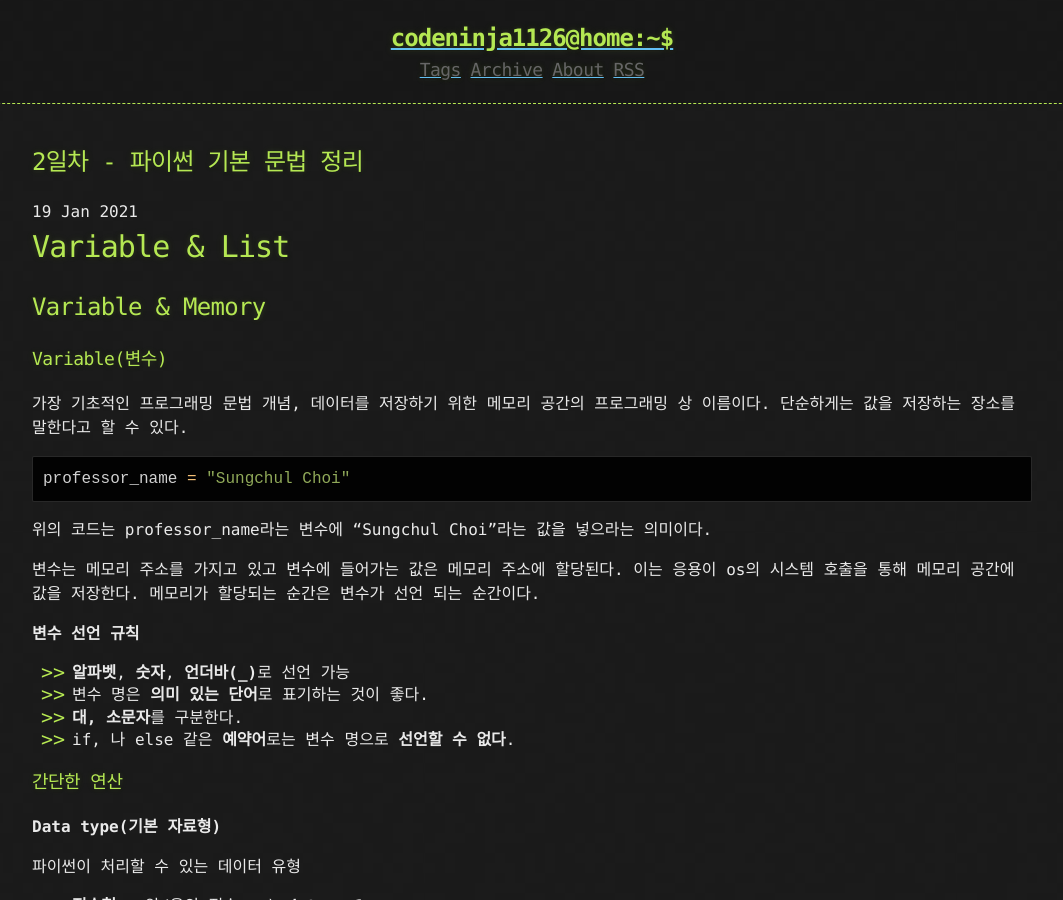
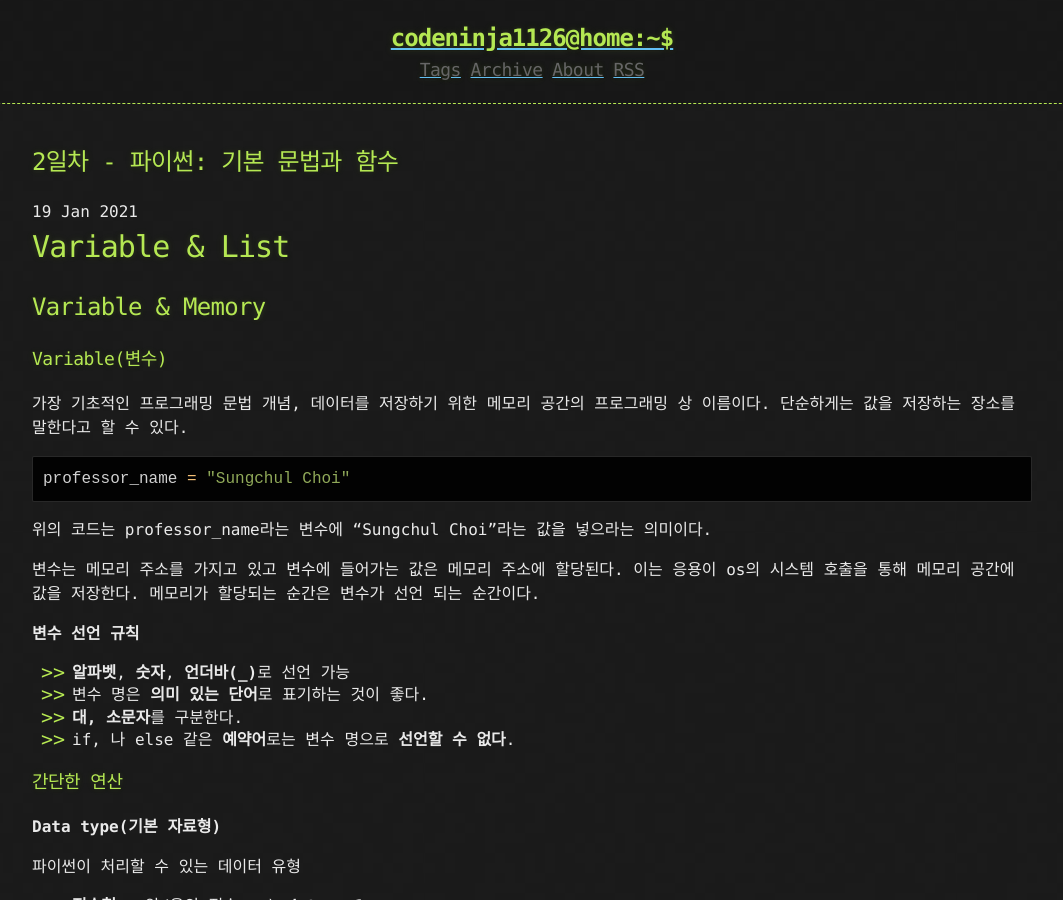
Before and after one commit to CodeNinja1126/CodeNinja1126.github.io, a Jekyll site: the page built from _posts/2021-01-19-016.md, in a window 1280 px wide and 900 px high. Shown: the whole window, without its empty margins (108-1171 px from the left). Built offline with Jekyll 4.4.1, drawn with Linux system fonts in a browser that asks for light colours.

Commit message:
Update 2021-01-19-016.md

```diff
--- a/_posts/2021-01-19-016.md
+++ b/_posts/2021-01-19-016.md
@@ -1,5 +1,5 @@
 ---
-title: "2일차 - 파이썬 기본 문법 정리"
+title: "2일차 - 파이썬: 기본 문법과 함수"
 tags: [boostcamp]
 published: true
 ---
```
